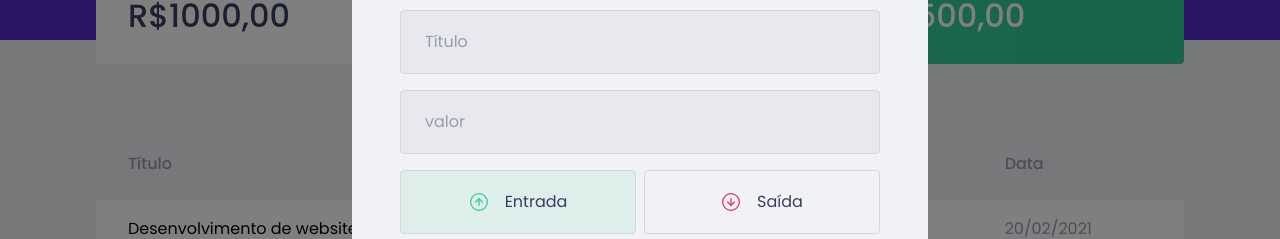
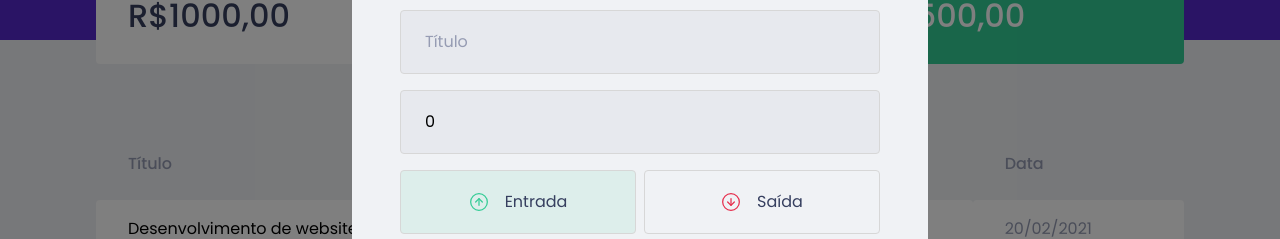
Before and after one commit to gcolares95/dt_money_ignite, a React (Create React App) app: page / in a window 1280 px wide. Both pictures are taken after a click on the button "Nova Transação". Shown: the part 232-471 px from the top of the page. Built offline with nearby package versions, Linux system fonts and the light colour scheme; no server answers; what miragejs would draw is missing.

Commit message:
Salvando dados do form

```diff
--- a/src/components/NewTransactionModal/index.tsx
+++ b/src/components/NewTransactionModal/index.tsx
@@ -4,7 +4,7 @@
 import closeImg from '../../assets/close.svg';
 import incomeImg from '../../assets/income.svg';
 import outComeImg from '../../assets/outcome.svg';
-import { useState } from 'react';
+import { FormEvent, useState } from 'react';
 
 interface NewTransactionModalProps {
   isOpen: boolean;  // props -> se o Modal está aberto ou não
@@ -12,7 +12,22 @@
 }
 
 export function NewTransactionModal({ isOpen, onRequestClose }: NewTransactionModalProps) {
+  const [title, setTitle] = useState('');
+  const [value, setValue] = useState(0);
+  const [category, setCategory] = useState('');
   const [type, setType] = useState('deposit');
+
+  // handle é uma função que vem atráves de uma ação do usuário
+  function handleCreateNewTransaction(event: FormEvent) {
+    event.preventDefault();
+
+    console.log({
+      title,
+      value,
+      category,
+      type
+    })
+  }
 
   return (
     <Modal
@@ -30,16 +45,20 @@
         <img src={closeImg} alt="Fechar modal" />
       </button>
 
-      <Container>
+      <Container onSubmit={handleCreateNewTransaction}>
         <h2>Cadastrar Transação</h2>
 
         <input
           placeholder="Título"
+          value={title}
+          onChange={event => setTitle(event.target.value)}
         />
 
         <input
           type="number"
           placeholder="valor"
+          value={value}
+          onChange={event => setValue(Number(event.target.value))}
         />
 
         <TransactionTypeContainer>
@@ -65,6 +84,8 @@
         </TransactionTypeContainer>
        <input
           placeholder="Categoria"
+          value={category}
+          onChange={event => setCategory(event.target.value)}
         />
 
         <button type="submit">
```
